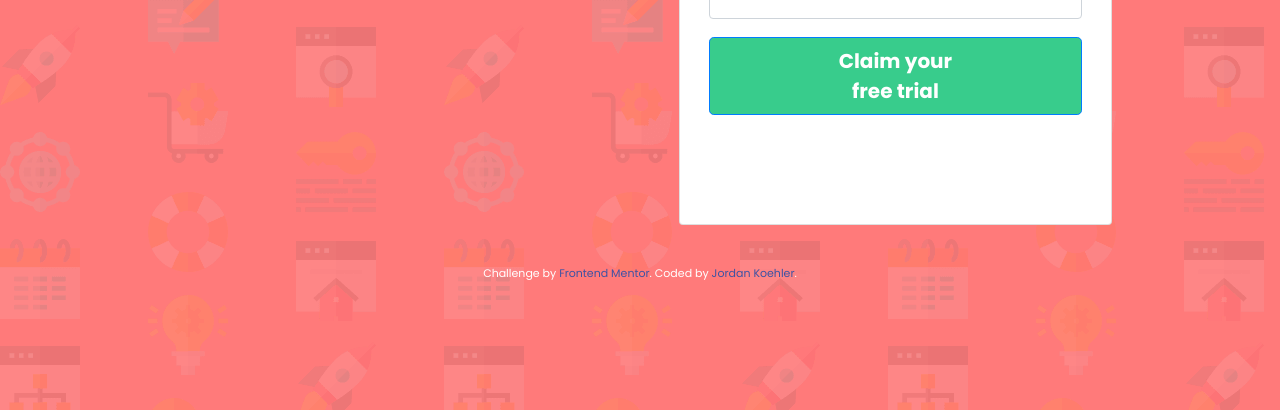
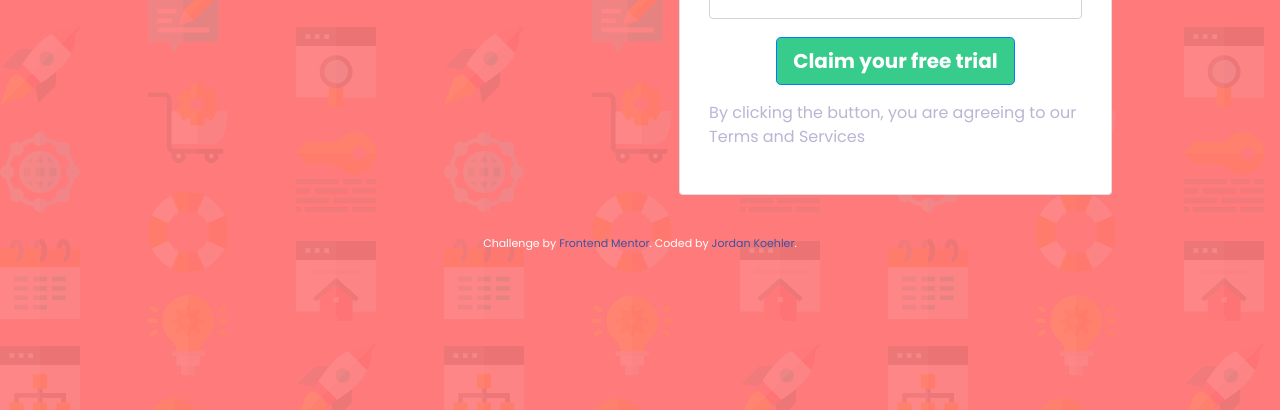
Before and after one commit to JordanKoehler/intro-component-with-signup-form-master, a plain HTML site: page index.html in a window 1280 px wide. Shown: the part 390-800 px from the top of the page. Drawn offline with nearby package versions, Linux system fonts and the light colour scheme.

Commit message:
fixing buttons and changed text color for the terms and conditions

```diff
--- a/index.html
+++ b/index.html
@@ -50,7 +50,7 @@
         </div>
 
         </form>
-        <p>By clicking the button, you are agreeing to our Terms and Services</p>
+        <p class="termsText">By clicking the button, you are agreeing to our Terms and Services</p>
       </div>
     </div>
   </div>
--- a/styles.css
+++ b/styles.css
@@ -30,6 +30,7 @@ p {
 }
 
 .tryIt-btn {
+  font-weight: 400;
   background-color: hsl(248, 32%, 49%) ;
   padding: 1.5% 4%;
   margin: 3% 0;
@@ -40,8 +41,7 @@ p {
 }
 .trial-btn {
   background-color: hsl(154, 59%, 51%);
-  padding-left: 112px;
-  padding-right: 112px;
+
 }
 
 .trial-btn:hover {
@@ -56,3 +56,7 @@ p {
 .card {
   padding: 5%;
 }
+
+.termsText {
+  color: hsl(246, 25%, 77%);
+}
```
